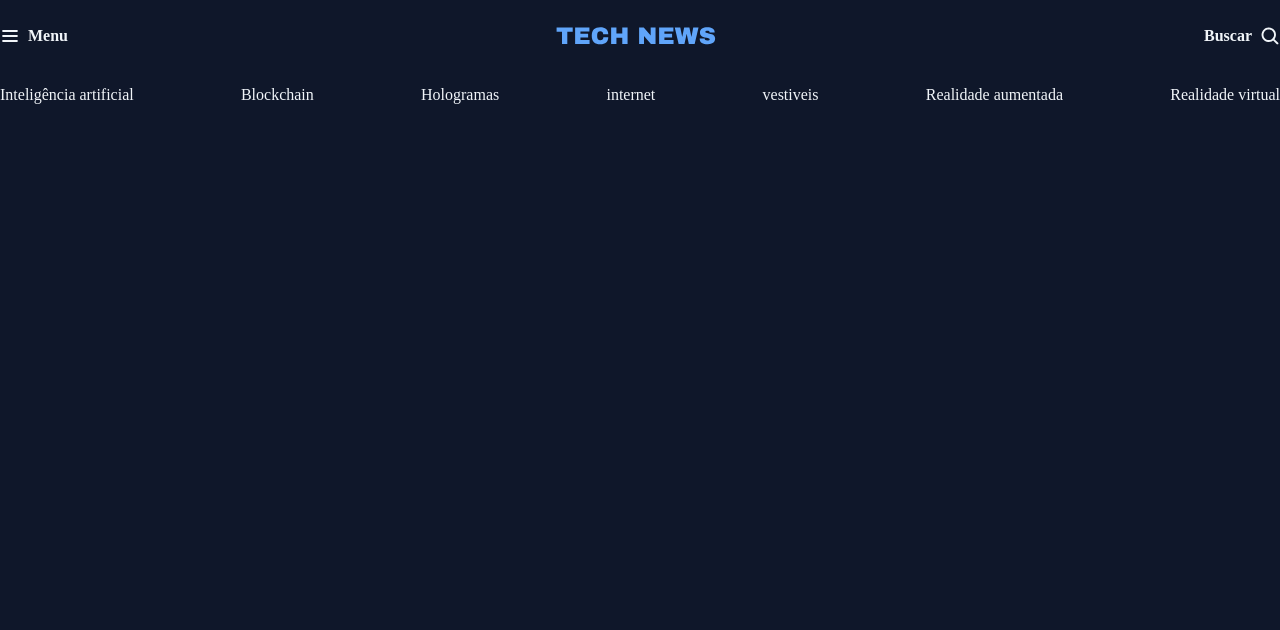
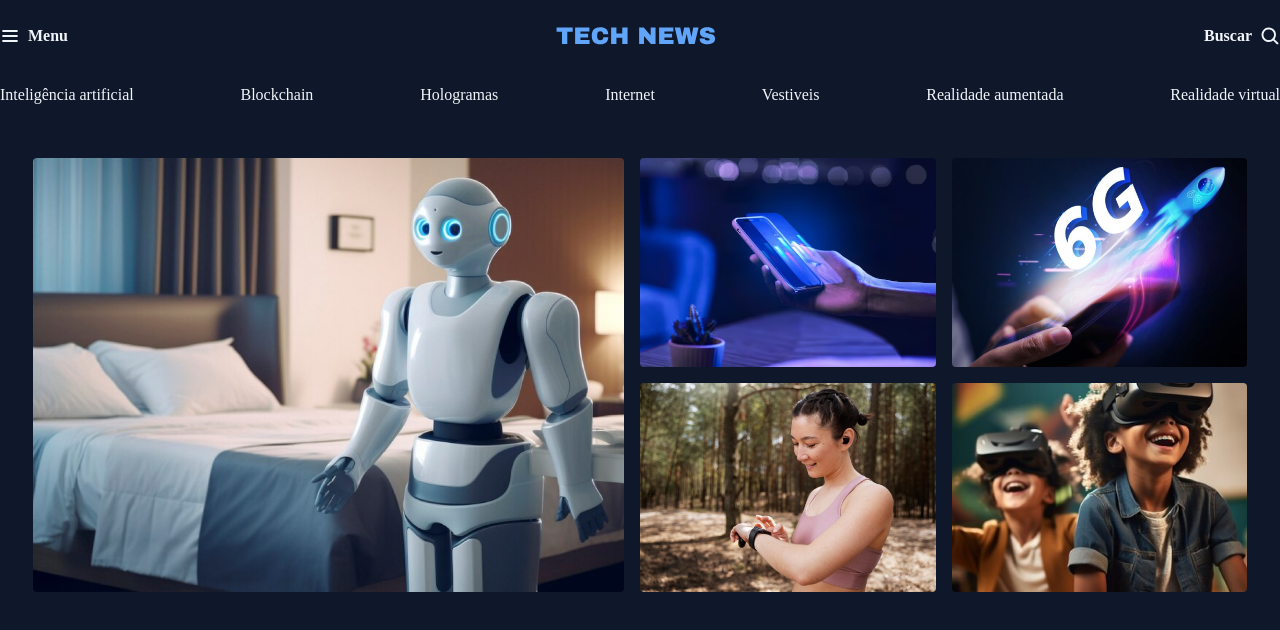
Before and after one commit to pedrozxx/Portal-de-noticias, a plain HTML site: page index.html in a window 1280 px wide. Drawn offline with Linux system fonts and the light colour scheme.

Commit message:
criando seção de destaques

```diff
--- a/index.html
+++ b/index.html
@@ -30,14 +30,38 @@
         <a href="#">Inteligência artificial</a>
         <a href="#">Blockchain</a>
         <a href="#">Hologramas</a>
-        <a href="#">internet</a>
-        <a href="#">vestiveis</a>
+        <a href="#">Internet</a>
+        <a href="#">Vestiveis</a>
         <a href="#">Realidade aumentada</a>
         <a href="#">Realidade virtual</a>
-
-
     </nav>
     </header>
+    <main class="grid container">
+        <section id="featured" class="grid grid-flow-col gap-16">
+            <div>
+                <img src="assets/images/Image 01.png" alt="">
+            </div>
+
+            <div class="grid grid-cols-2 gap-16">
+                <div>
+                    <img src="assets/images/Image 02.png" alt="">
+                </div>
+
+                <div>
+                    <img src="assets/images/Image 03.png" alt="">
+                </div>
+
+                <div>
+                    <img src="assets/images/Image 04.png" alt="">
+                </div>
+
+                <div>
+                    <img src="assets/images/Image 05.png" alt="">
+                </div>
+            </div>
+        </section>
+    </main>
+
 </body>
 
 </html>
--- a/styles/global.css
+++ b/styles/global.css
@@ -35,14 +35,15 @@ a {
   h1,h2,h3{
     font:inherit;
   }
+  img{
+    max-width: 100%;
+
+  }
   .container{
     max-width: 1280px;
     margin-inline: auto;
     padding-inline: 33px;
   }
-.grid{
-    display: grid;
+main{
+  margin-block:40px;
 }
-.grid-flow-col{
-    grid-auto-flow: column;
-}
--- a/styles/index.css
+++ b/styles/index.css
@@ -1,2 +1,4 @@
 @import url(global.css);
+@import url(utility.css);
 @import url(header.css);
+@import url(sections.css);
--- /dev/null
+++ b/styles/sections.css
@@ -0,0 +1,7 @@
+#featured{
+    img{
+        height: 100%;
+        object-fit: cover;
+        border-radius: 4px;
+    }
+}
--- /dev/null
+++ b/styles/utility.css
@@ -0,0 +1,12 @@
+.grid{
+    display: grid;
+}
+.grid-flow-col{
+    grid-auto-flow: column;
+}
+.grid-cols-2{
+    grid-template-columns: 1fr 1fr;
+}
+.gap-16{
+    gap: 16px;
+}
```
